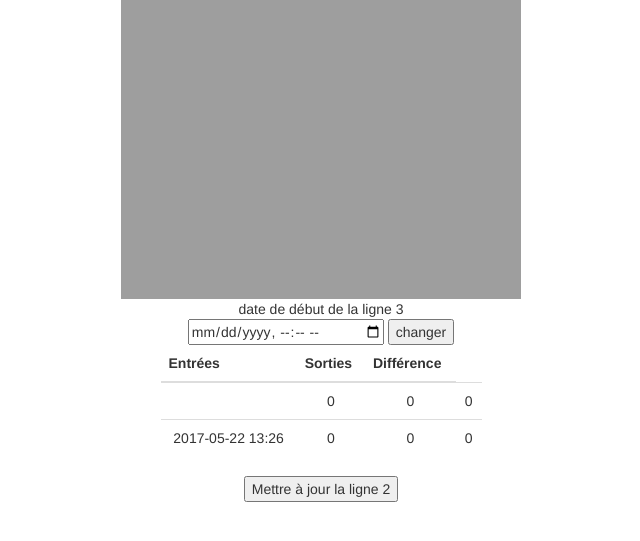
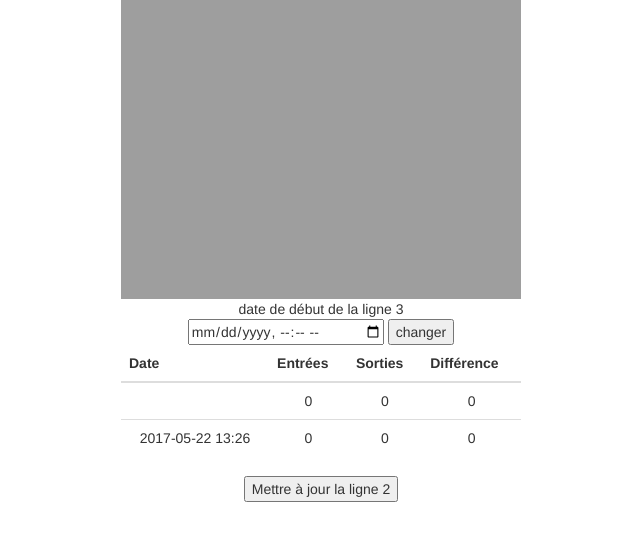
Before and after one commit to gdgaetan/openbee, a PHP site: page /flux.php in a window 1280 px wide. Shown: the part 81-622 px from the top of the page, without its empty margins (319-959 px from the left). Run offline with PHP 8.4, Linux system fonts and the light colour scheme; data comes from the database, SQL or seed files in the repository; data that the repository does not hold is empty.

Commit message:
Add files via upload

```diff
--- a/onebeeV2/compteur.php
+++ b/onebeeV2/compteur.php
@@ -19,6 +19,7 @@ if ( isset($_SESSION['debut']))/*si l'utilisateur a renseigné la date à laquel
 	  <table class="table">
 		<thead>
 		  <tr>
+			<th>Date</th>
 			<th>Entrées</th>
 			<th>Sorties</th>
 			<th>Différence</th>
@@ -57,6 +58,7 @@ else/*si l'utilisateur n'a pas renseigné de date*/
 	  <table class="table">
 		<thead>
 		  <tr>
+			<th>Date</th>
 			<th>Entrées</th>
 			<th>Sorties</th>
 			<th>Différence</th>
--- a/onebeeV2/flux.css
+++ b/onebeeV2/flux.css
@@ -1,5 +1,5 @@
 .containerCompteur{
-	width:321px;/*empèche que le compteur face toute la largeur de la page*/
+	width:400px;/*empèche que le compteur face toute la largeur de la page*/
 	margin : 0 auto;/*permet de centrer le compteur*/
 }
 body{
```
